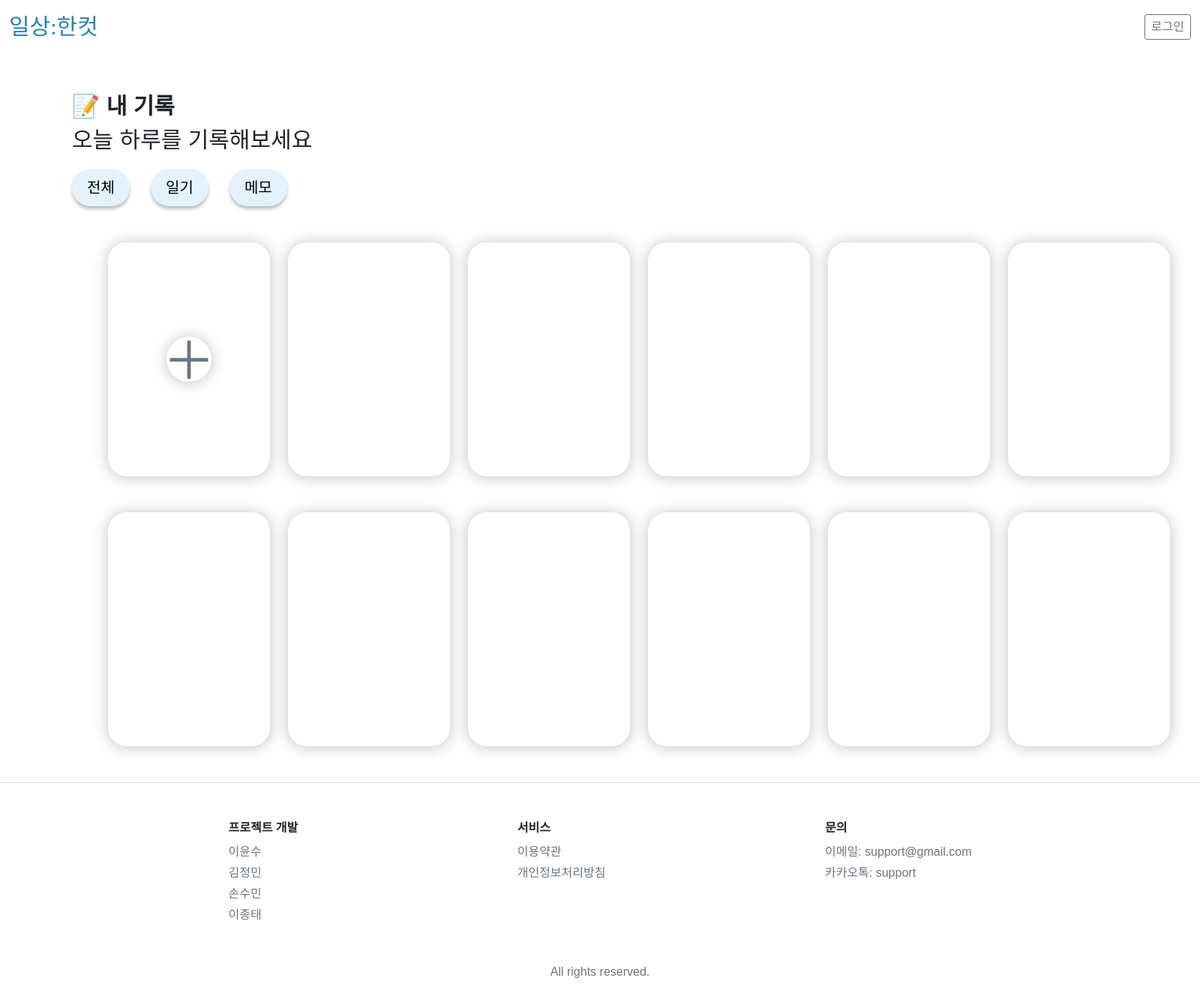
After one commit to leey00nsu/ToyProject_GDSC2022, a Django app: template templates/contents/content.html in a window 1600 px wide. The commit adds this page. Shown: the whole page at 75% size. Run offline with Django 4.2, Linux system fonts and the light colour scheme; the template is opened without the code that fills it, so the values that code supplies are empty; some web fonts are replaced.

Commit message:
:lipstick: 메인 컨텐츠 화면 추가
메인 컨텐츠 화면 , 포스트 화면 추가

```diff
--- a/main_view/views.py
+++ b/main_view/views.py
@@ -5,5 +5,5 @@ from rest_framework.views import APIView
 class Main(APIView):
     def get(self, request):
 
-        # return render(request, 'contents/memo.html')
-        return render(request, 'main_view/intro.html')
+        return render(request, 'contents/content.html')
+        #return render(request, 'main_view/main_intro.html')
--- a/static/css/main.css
+++ b/static/css/main.css
@@ -15,20 +15,12 @@
   font-family: "yg-jalnan";
 }
 
-.intro-items {
-  padding-top: 8rem;
-}
-
 .main-text {
   font-size: 70px;
 }
 
 .sub-text {
   font-size: 30px;
-}
-
-.tag-text {
-  font-size: 20px;
 }
 
 .text-bold {
@@ -48,12 +40,14 @@
   font-size: 16px;
 }
 
+/* 메인화면 배경 */
 .card-img-top {
   width: auto;
   height: 100vh;
   object-fit: cover;
 }
 
+/* 콘텐츠 화면 메모 태그 버튼 */
 .btn-tag {
   border: none;
   border-radius: 25px;
@@ -63,16 +57,29 @@
   box-shadow: 0px 4px 4px 0px rgba(0, 0, 0, 0.25);
 }
 
+/* POST 추가 버튼 */
+.btn-add {
+  width: 60px;
+  height: 60px;
+  border: none;
+  border-radius: 50%;
+  text-align: center;
+  background-color: white;
+  box-shadow: 0px 4px 4px 0px rgba(0, 0, 0, 0.25);
+}
+
+/* 메모 박스 */
 .content-box {
   border: none;
-  width: 180px;
-  height: 260px;
+  width: 216px;
+  height: 312px;
   border-radius: 25px;
   text-align: center;
   background-color: white;
   box-shadow: 0px 4px 4px 0px rgba(0, 0, 0, 0.25);
 }
 
+/* 박스 그림자 */
 .drop-shadow {
   box-shadow: 0px 1px 20px 0px rgba(0, 0, 0, 0.25);
 }
--- /dev/null
+++ b/templates/contents/content.html
@@ -0,0 +1,94 @@
+{% extends "main_view/main.html" %}
+<!--  -->
+{% load static %}
+<link rel="stylesheet" href="{% static 'css/main.css' %}" />
+<!--  -->
+{% block head %}
+<!--  -->
+{% endblock%}
+<!--  -->
+{% block content %}
+<div class="pt-5 pb-5">
+  <div class="d-flex justify-content-start ms-5">
+    <div class="d-flex flex-column ms-5">
+      <div class="sub-text notosanskr text-bold">📝 내 기록</div>
+      <div class="sub-text notosanskr text-regular"
+        >오늘 하루를 기록해보세요</div>
+      <div class="pt-3">
+        <button class="btn-tag fs-5 notosanskr me-4">전체</button>
+        <button class="btn-tag fs-5 notosanskr me-4">일기</button>
+        <button class="btn-tag fs-5 notosanskr me-4">메모</button>
+      </div>
+      <div class="pt-5 ms-5 d-flex">
+          <div class="content-box drop-shadow me-4 d-flex justify-content-center align-items-center">
+            <button class="btn-add drop-shadow d-flex flex-column justify-content-center align-items-center main-text text-secondary"
+            data-bs-toggle="modal"
+            data-bs-target="#PostModal">
+            ＋
+            </button>
+          </div>
+          <div class="content-box drop-shadow me-4"></div>
+          <div class="content-box drop-shadow me-4"></div>
+          <div class="content-box drop-shadow me-4"></div>
+          <div class="content-box drop-shadow me-4"></div>
+          <div class="content-box drop-shadow me-4"></div>
+        </div>
+        <div class="pt-5 ms-5 d-flex">
+          <div class="content-box drop-shadow me-4"></div>
+          <div class="content-box drop-shadow me-4"></div>
+          <div class="content-box drop-shadow me-4"></div>
+          <div class="content-box drop-shadow me-4"></div>
+          <div class="content-box drop-shadow me-4"></div>
+          <div class="content-box drop-shadow me-4"></div>
+        </div>
+      </div>
+    </div>
+  </div>
+</div>
+
+<!-- 모달 화면 -->
+<div class="modal fade" id="PostModal" tabindex="-1" aria-labelledby="exampleModalLabel" aria-hidden="true">
+  <div class="modal-dialog modal-lg">
+    <div class="modal-content">
+      <div class="modal-header">
+        <div type="button" class="modal-title fs-5 text-primary" id="PostModalLabel">업로드</div>
+        <button type="button" class="btn-close" data-bs-dismiss="modal" aria-label="Close"></button>
+      </div>
+      <div class="modal-body">
+        <div class="d-flex flex-column">
+          <!-- 사진 업로드 -->
+          <div type="button" class="d-flex flex-column justify-content-center align-items-center">
+              <img src="{%static 'images/upload.png' %}">
+              <div class="fs-5 text-primary">여기를 눌러 업로드</div>
+          </div>
+
+          <!-- 태그,시간 -->
+          <div>
+            <span class="fs-5">태그 :</span>
+            <span class="fs-5">내용입니다</span>
+          </div>
+          <div>
+            <span class="fs-5">작성일 :</span>
+            <span class="fs-5">내용입니다</span>
+          </div>
+          <div>
+            <span class="fs-5">수정일 :</span>
+            <span class="fs-5">내용입니다</span>
+          </div>
+
+          <!-- 수평가로선 -->
+          <hr class="mt-5 mb-5"/>
+
+          <!-- 내용 -->
+          <div>
+            <span class="fs-4 text-bold">제목</span>
+          </div>
+          <div class="mt-3">
+            <span class="fs-5">내용입니다</span>
+          </div>
+        </div>
+      </div>
+    </div>
+  </div>
+</div>
+{% endblock %}
--- a/templates/main_view/main.html
+++ b/templates/main_view/main.html
@@ -49,9 +49,9 @@
         <div class="d-flex flex-column">
           <div class="fw-bold pb-2 fs-6">프로젝트 개발</div>
           <div class="text-muted pb-1">이윤수</div>
-          <div class="text-muted pb-1">멤버1</div>
-          <div class="text-muted pb-1">멤버2</div>
-          <div class="text-muted pb-1">멤버3</div>
+          <div class="text-muted pb-1">김정민</div>
+          <div class="text-muted pb-1">손수민</div>
+          <div class="text-muted pb-1">이종태</div>
         </div>
         <div class="d-flex flex-column">
           <div class="fw-bold pb-2">서비스</div>
```
Also changed, not shown: templates/contents/memo.html (deleted, +0 -35 lines), templates/main_view/intro.html (deleted, +0 -23 lines), templates/main_view/main_intro.html (added, +28 -0 lines), test.js (deleted, +0 -7 lines), static/images/upload.png (added), templates/contents/content_other.html (renamed from templates/contents/memo_other.html).
